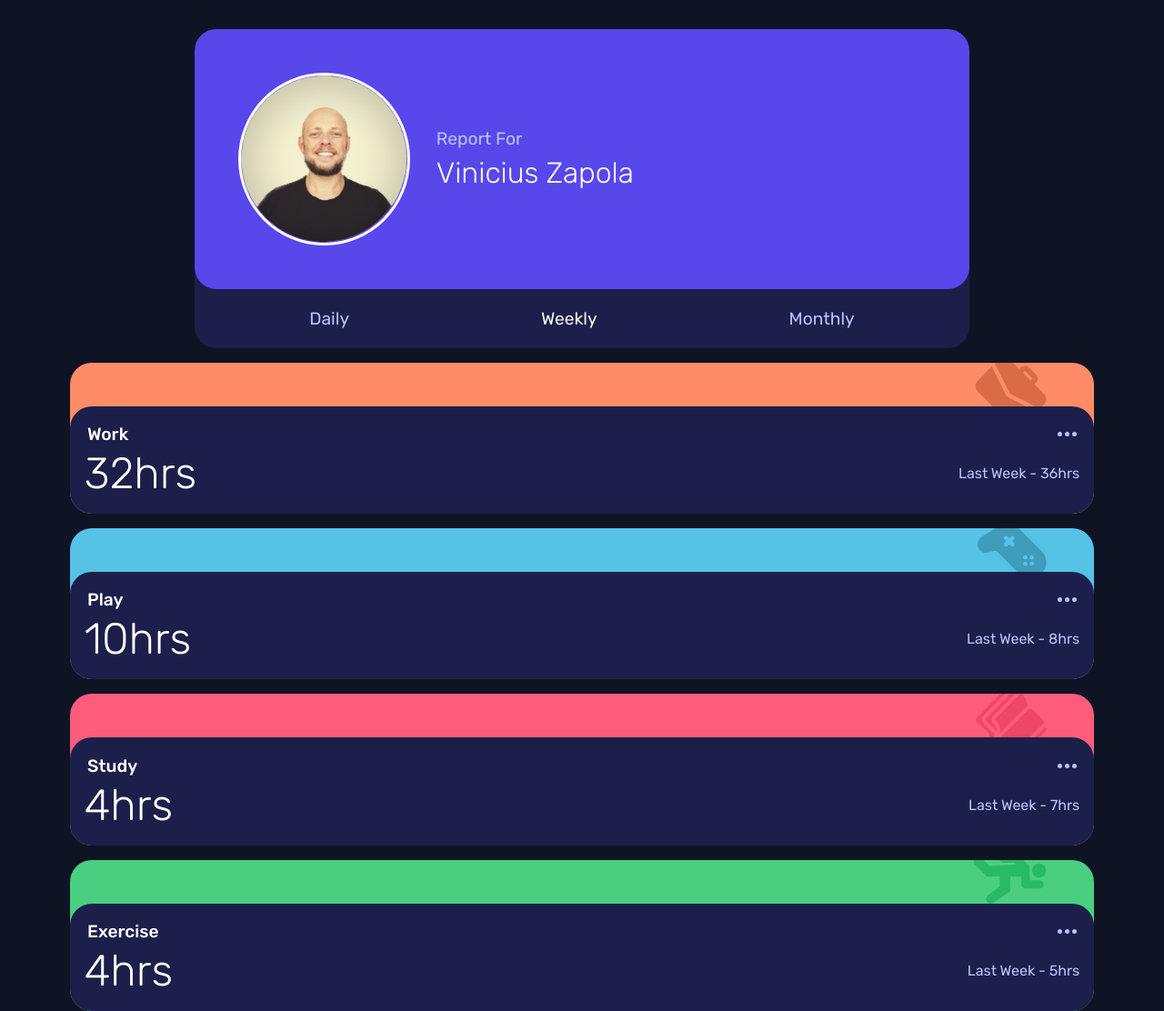
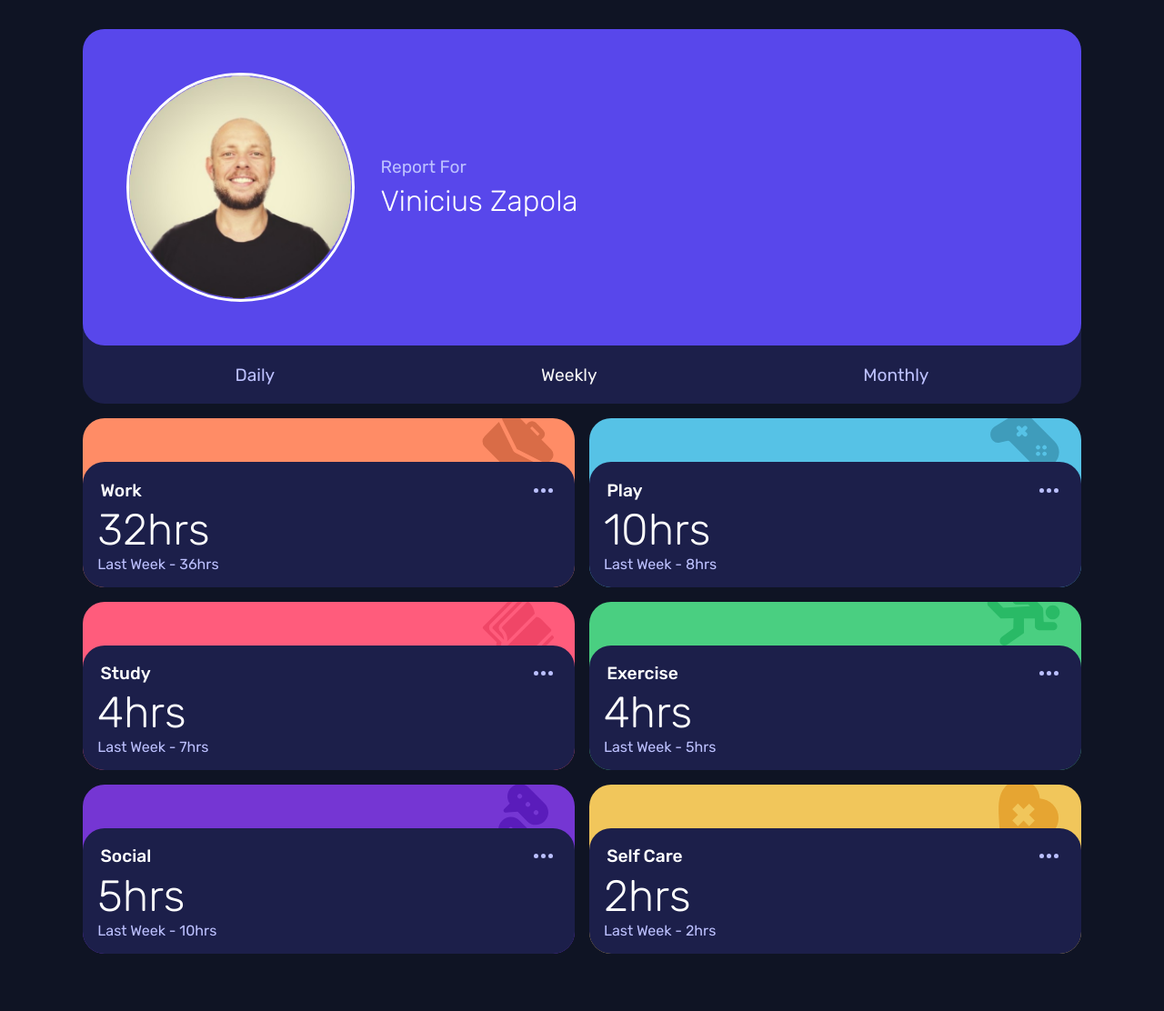
Before and after one commit to vzapola/Time-Tracking-Dashboard, a plain HTML site: page index.html in a window 1280 px wide. Shown: the top 1112 px of the page at 91% size. After the commit the page ends 1081 px from the top, so only its background shows below. Drawn offline with Linux system fonts and the light colour scheme.

Commit message:
:lipstick: feat: CSS Media Queries

```diff
--- a/index.html
+++ b/index.html
@@ -34,7 +34,7 @@
         <div class="box box1">
           <div class="row">
             <div class="title">Work</div>
-            <img src="/images/icon-ellipsis.svg" alt="">
+            <img src="/images/icon-ellipsis.svg" alt="" class="dots">
           </div>
 
           <div class="row-2">
@@ -48,7 +48,7 @@
       <div class="box box1">
         <div class="row">
           <div class="title">Play</div>
-          <img src="/images/icon-ellipsis.svg" alt="">
+          <img src="/images/icon-ellipsis.svg" alt="" class="dots">
         </div>
 
         <div class="row-2">
@@ -62,7 +62,7 @@
       <div class="box box1">
         <div class="row">
           <div class="title">Study</div>
-          <img src="/images/icon-ellipsis.svg" alt="">
+          <img src="/images/icon-ellipsis.svg" alt="" class="dots">
         </div>
 
         <div class="row-2">
@@ -76,7 +76,7 @@
       <div class="box box1">
         <div class="row">
           <div class="title">Exercise</div>
-          <img src="/images/icon-ellipsis.svg" alt="">
+          <img src="/images/icon-ellipsis.svg" alt="" class="dots">
         </div>
 
         <div class="row-2">
@@ -90,7 +90,7 @@
       <div class="box box1">
         <div class="row">
           <div class="title">Social</div>
-          <img src="/images/icon-ellipsis.svg" alt="">
+          <img src="/images/icon-ellipsis.svg" alt="" class="dots">
         </div>
 
         <div class="row-2">
@@ -104,7 +104,7 @@
       <div class="box box1">
         <div class="row">
           <div class="title">Self Care</div>
-          <img src="/images/icon-ellipsis.svg" alt="">
+          <img src="/images/icon-ellipsis.svg" alt="" class="dots">
         </div>
 
         <div class="row-2">
--- a/style.css
+++ b/style.css
@@ -17,6 +17,7 @@
 --neutral2: hsl(235, 46%, 20%);
 --neutral3: hsl(235, 45%, 61%);
 --neutral4: hsl(236, 100%, 87%);
+--cardhover: hsl(236, 41%, 34%);
 }
 
 body {
@@ -40,6 +41,7 @@ body {
 .main-box {
     background-color: var(--neutral2);
     border-radius: 1.5rem;
+    width: 100%;
 }
 
     .card-profile {
@@ -106,6 +108,14 @@ body {
     background-position: 95% -0.4rem;
 }
 
+.dots {
+    padding: 5px;
+}
+
+.dots:hover {
+    filter: contrast(400%);
+}
+
 .card-work {
     background-color: var(--orange);
     background-image: url(/images/icon-work.svg);
@@ -146,7 +156,7 @@ body {
     }
 
     .box:hover {
-        background-color: var(--neutral3);
+        background-color: var(--cardhover);
     }
 
     .row {
@@ -172,3 +182,23 @@ body {
     .description {
         color: var(--neutral4);
     }
+
+@media screen and (min-width: 570px) {
+    .container {
+        display: grid;
+        grid-template-columns: 48% 48%;
+    }
+
+    .main-box {
+        grid-column: 1 / span 2;;
+    }
+
+    .row-2 {
+            flex-direction: column;
+            align-items: flex-start;
+        }
+
+    .hours {
+        font-size: 3rem;
+    }
+    }
```
